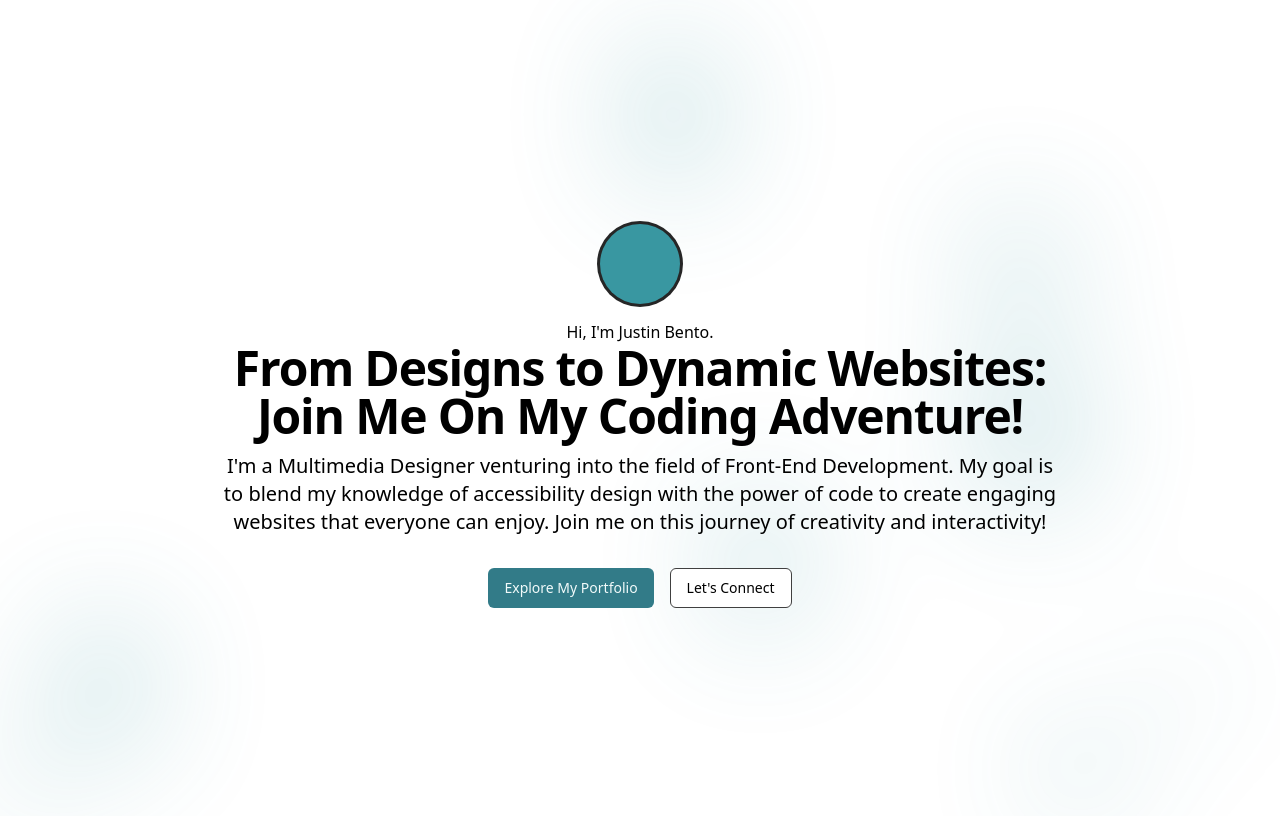
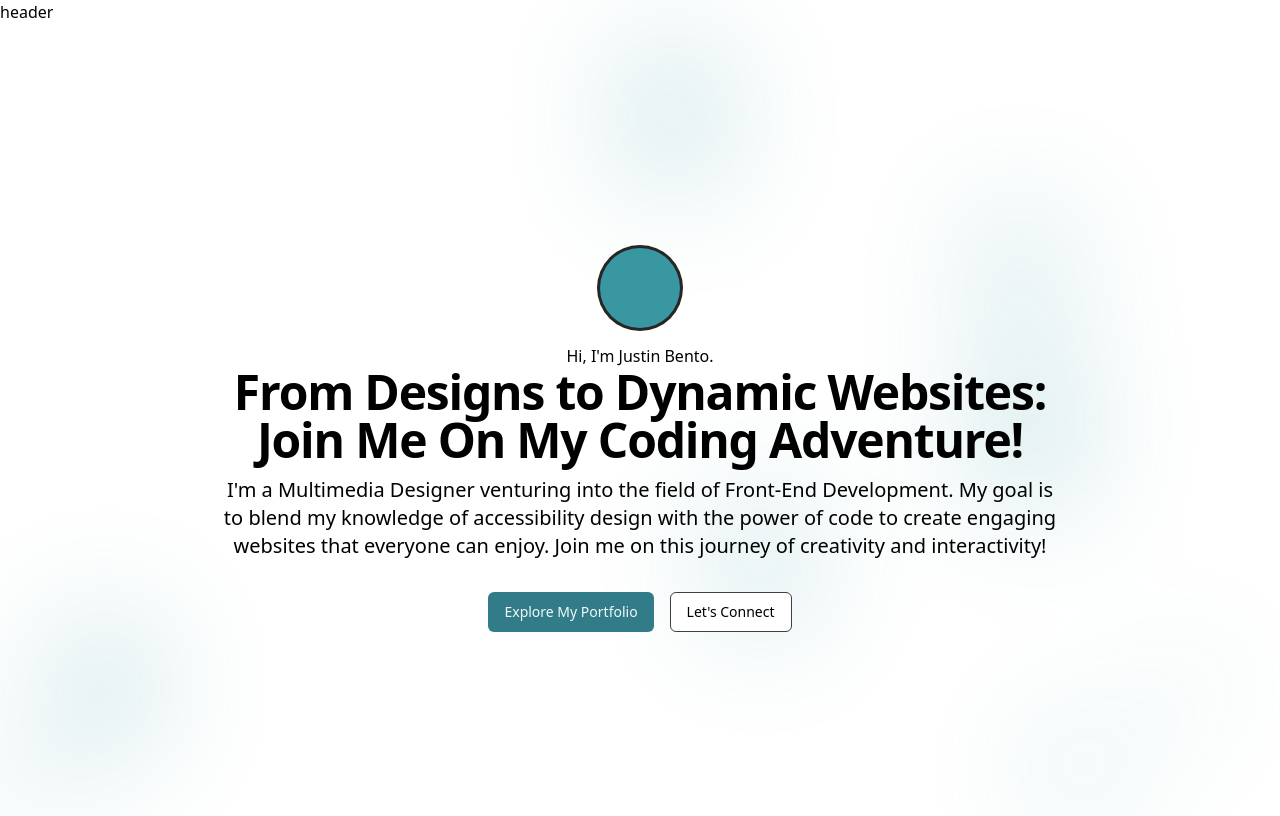
Before and after one commit to Justin-Bento/justin-bento-portfolio, a Next.js app: page / in a window 1280 px wide. Shown: the top 816 px of the page. Built offline with nearby package versions, Linux system fonts and the light colour scheme.

Commit message:
imported component to pages

```diff
--- a/app/page.tsx
+++ b/app/page.tsx
@@ -1,8 +1,10 @@
 import { Button } from '@/components/ui/button';
+import Header from '@/components/Header';
 
 export default function Home() {
   return (
     <>
+      <Header />
       <main className="">
         <section className="mx-auto max-w-7xl p-4 sm:px-6 lg:px-8">
           <BackgroundPattern />
@@ -24,9 +26,9 @@ export function HomeContent() {
         From Designs to Dynamic Websites: Join Me On My Coding Adventure!
       </h1>
       <p className="text-lg lg:text-xl leading-7 [&:not(:first-child)]:mt-3 lg:text-balance">
-        I'm a Multimedia Designer venturing into the field of Front-End Development. My goal is to blend my knowledge of accessibility
-        design with the power of code to create engaging websites that everyone can enjoy. Join me on this journey of creativity and
-        interactivity!
+        I'm a Multimedia Designer venturing into the field of Front-End Development. My goal is to blend my knowledge of
+        accessibility design with the power of code to create engaging websites that everyone can enjoy. Join me on this
+        journey of creativity and interactivity!
       </p>
       <div className="flex items-center flex-col md:flex-row lg:justify-center gap-4 mt-8">
         <Button variant="brand" className="w-full md:w-auto">
```
